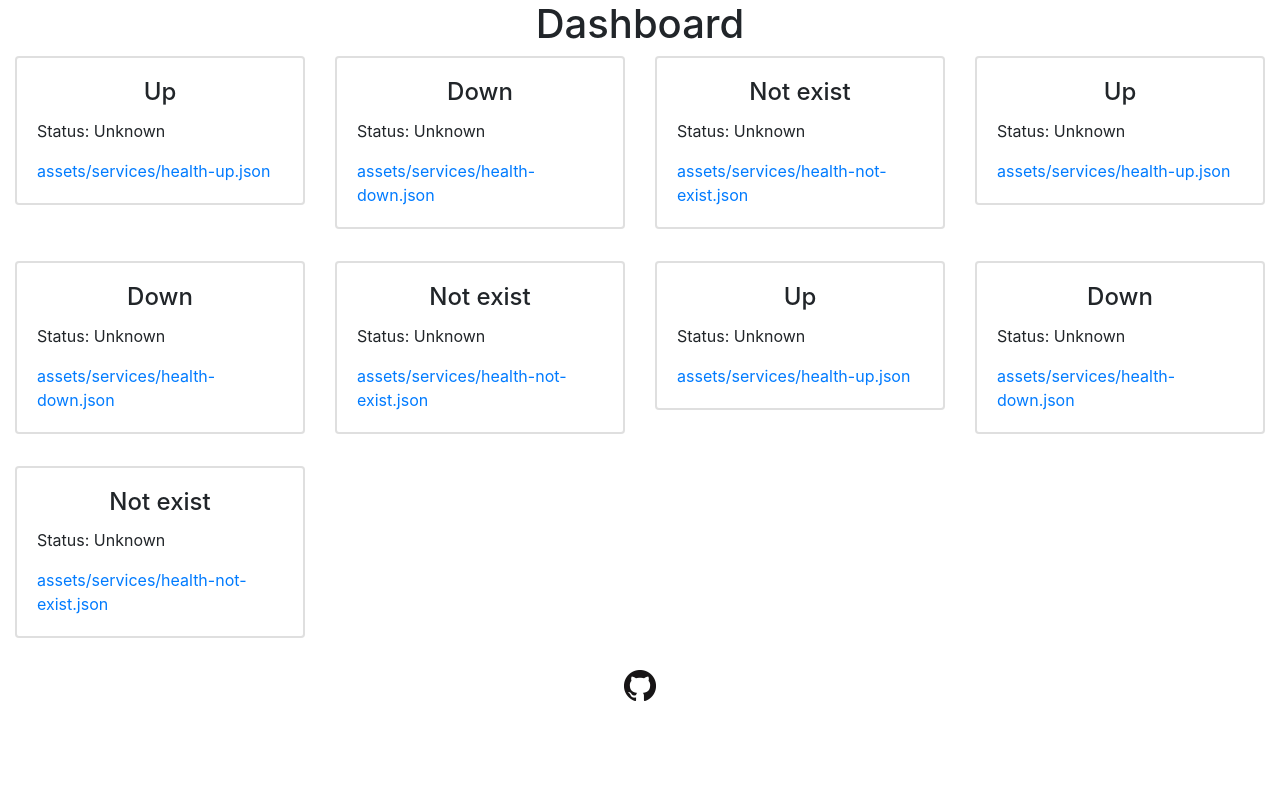
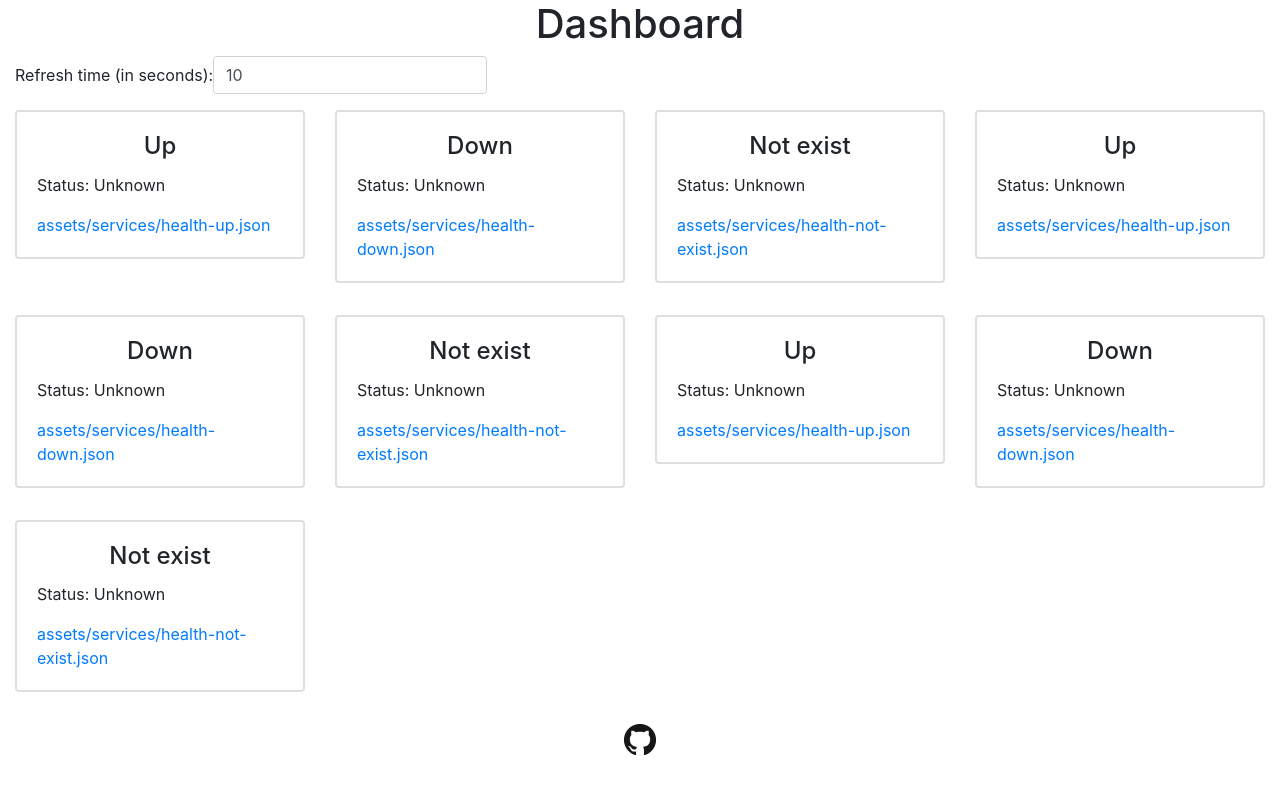
Before and after one commit to Mathou54/UrlCheckerDashboard, an Angular app: page / in a window 1280 px wide. Shown: the top 794 px of the page. Built offline with nearby package versions, Linux system fonts and the light colour scheme.

Commit message:
Add refresh time.

```diff
--- a/src/app/components/dashboard/dashboard.component.html
+++ b/src/app/components/dashboard/dashboard.component.html
@@ -1,5 +1,17 @@
-<div class="dashboard row">
-	<div class="col-md-3 block" *ngFor="let service of services">
-		<app-card [service]="service"></app-card>
+<div class="dashboard">
+	<div class="row">
+		<div class="col-md-6">
+			<form [formGroup]="controls">
+				<div class="form-group form-inline">
+					<label for="refresh-time">Refresh time (in seconds):</label>
+					<input id="refresh-time" type="number" class="form-control" formControlName="refreshTime">
+				</div>
+			</form>
+		</div>
+	</div>
+	<div class="row">
+		<div class="col-md-3 block" *ngFor="let service of services">
+			<app-card [service]="service"></app-card>
+		</div>
 	</div>
 </div>
--- a/src/app/components/dashboard/dashboard.component.ts
+++ b/src/app/components/dashboard/dashboard.component.ts
@@ -1,7 +1,8 @@
 import {Component, OnInit} from '@angular/core';
-import {Service} from "../../model/service";
-import {ServiceService} from "../../services/service.service";
-import {Health} from "../../model/health";
+import {Service} from '../../model/service';
+import {ServiceService} from '../../services/service.service';
+import {Health} from '../../model/health';
+import {FormBuilder, FormGroup} from '@angular/forms';
 
 @Component({
 	selector: 'app-dashboard',
@@ -12,10 +13,17 @@ export class DashboardComponent implements OnInit {
 
 	services: Service[];
 
-	constructor(private service: ServiceService) {
+	controls: FormGroup;
+
+	constructor(private fb: FormBuilder,
+	            private service: ServiceService) {
 	}
 
 	ngOnInit() {
+		this.controls = this.fb.group({
+			'refreshTime': [10]
+		});
+
 		this.services = [{
 			name: 'Up',
 			url: 'assets/services/health-up.json',
@@ -74,7 +82,7 @@ export class DashboardComponent implements OnInit {
 						service.health = health;
 					});
 			});
-		}, 10000);
+		}, 1000 * this.controls.get('refreshTime').value);
 	}
 
 }
```
Also changed, not shown: src/app/app.module.ts (+5 -3 lines).
